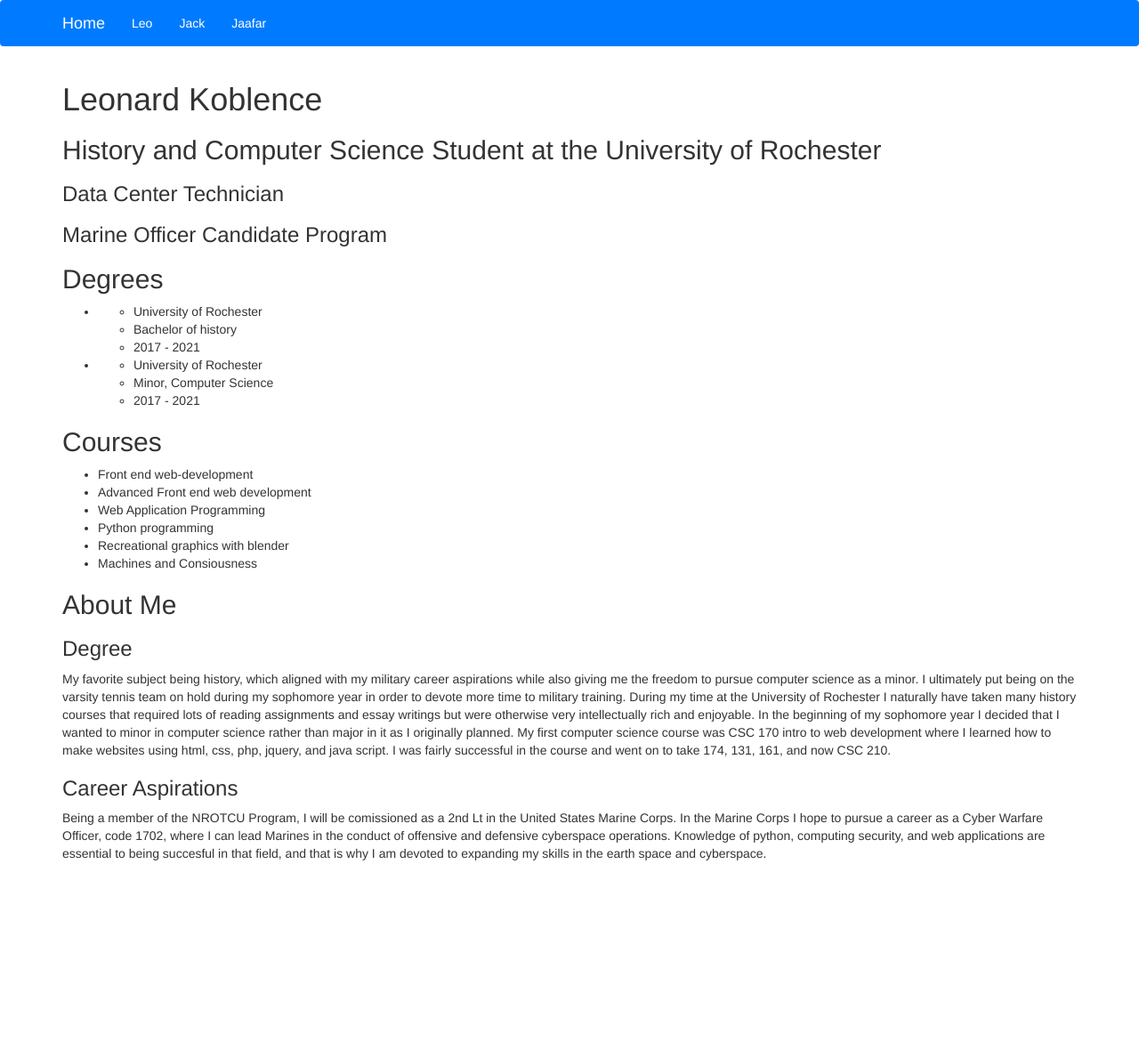
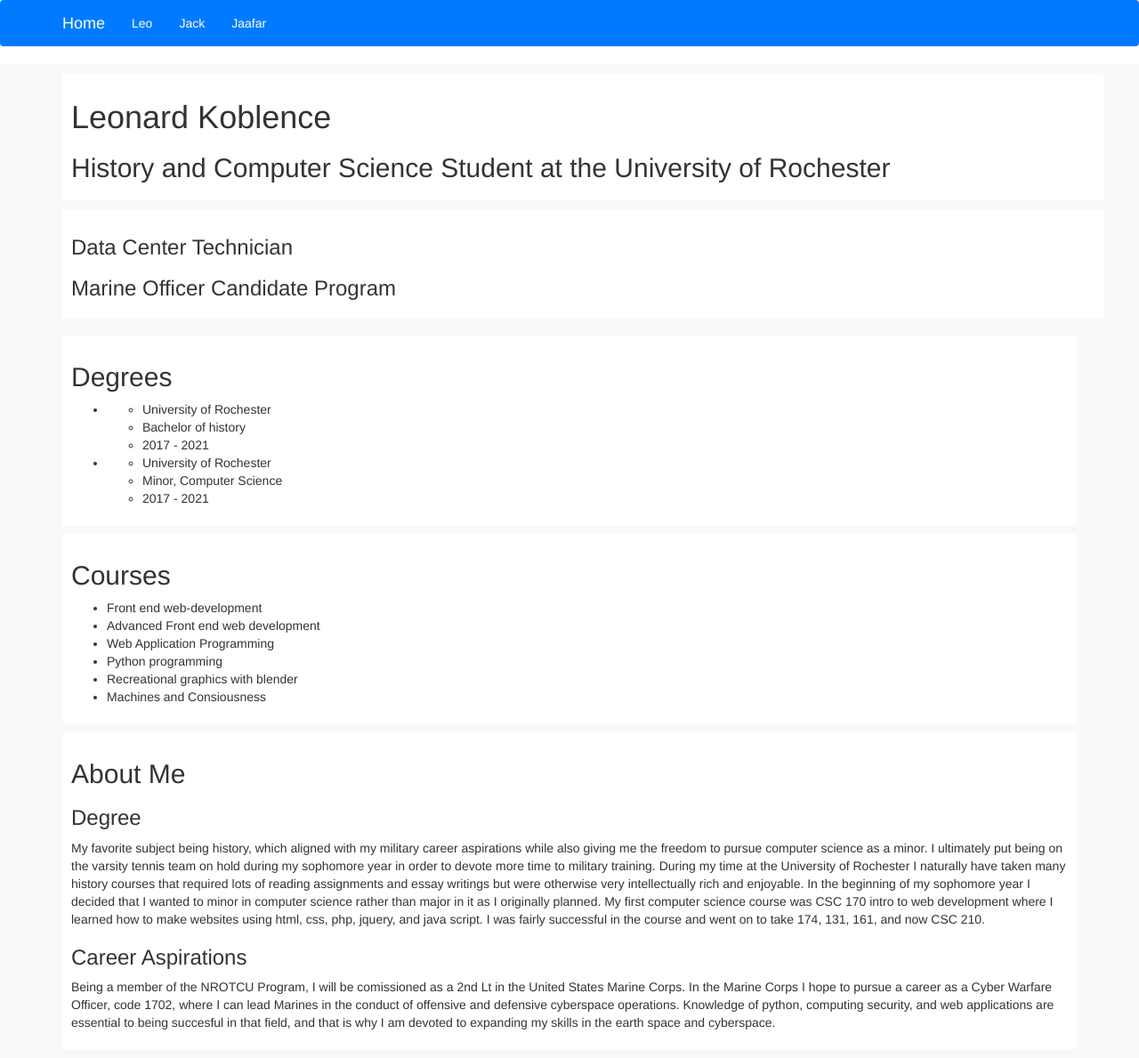
Before and after one commit to lkoblenc/project, a Flask app: page /leo in a window 1280 px wide. Shown: the whole page at 89% size. Before the commit the page ends 967 px from the top, so only its background shows below. Run offline with Flask 2, Linux system fonts and the light colour scheme; some libraries are stand-ins or nearby versions.

Commit message:
added div tags to leo.html

```diff
--- a/templates/jack.html
+++ b/templates/jack.html
@@ -60,7 +60,6 @@
 				</section>
 			</div>
 
-
 		</article>
 		<div class="bg-layout">
 			<section class="projects">
--- a/templates/leo.html
+++ b/templates/leo.html
@@ -1,20 +1,27 @@
 {% extends "base.html" %}
 
 {% block content %}
-
+<div class="bg-light">
 	<main class="container">
-
+		<div class="container">
+			<div class="row">
+				<div class="bg-layout col">
 					<header>
 						<h1> Leonard Koblence </h1>
 						<h2 class="title"> History and Computer Science Student at the University of Rochester </h2>
 					</header>
-
+				</div>
+				<div class="bg-layout col">
 					<section class="experience">
 						<h3> Data Center Technician </h3>
 
 						<h3> Marine Officer Candidate Program </h3>
-
+					</section>
+				</div>
+			</div>
+		</div>
 		<article class="education">
+			<div class="bg-layout">
 				<h2> Degrees </h2>
 				<section class="degrees">
 					<ul>
@@ -33,8 +40,9 @@
 							 </ul>
 						</li>
 					</ul>
-
 				</section>
+			</div>
+			<div class="bg-layout">
 				<h2> Courses </h2>
 				<section class="courses">
 					<ul>
@@ -46,10 +54,10 @@
 						<li> Machines and Consiousness  </li>
 					</ul>
 				</section>
-
+			</div>
 
 		</article>
-
+		<div class="bg-layout">
 			<section class="projects">
 			<h2> About Me </h2>
 				<h3> Degree </h3>
@@ -61,6 +69,7 @@
 
 
 			</section>
+		</div>
 	</main>
-
+</div>
 {% endblock %}
```
Lines whose indentation alone changed are shown as unchanged.
